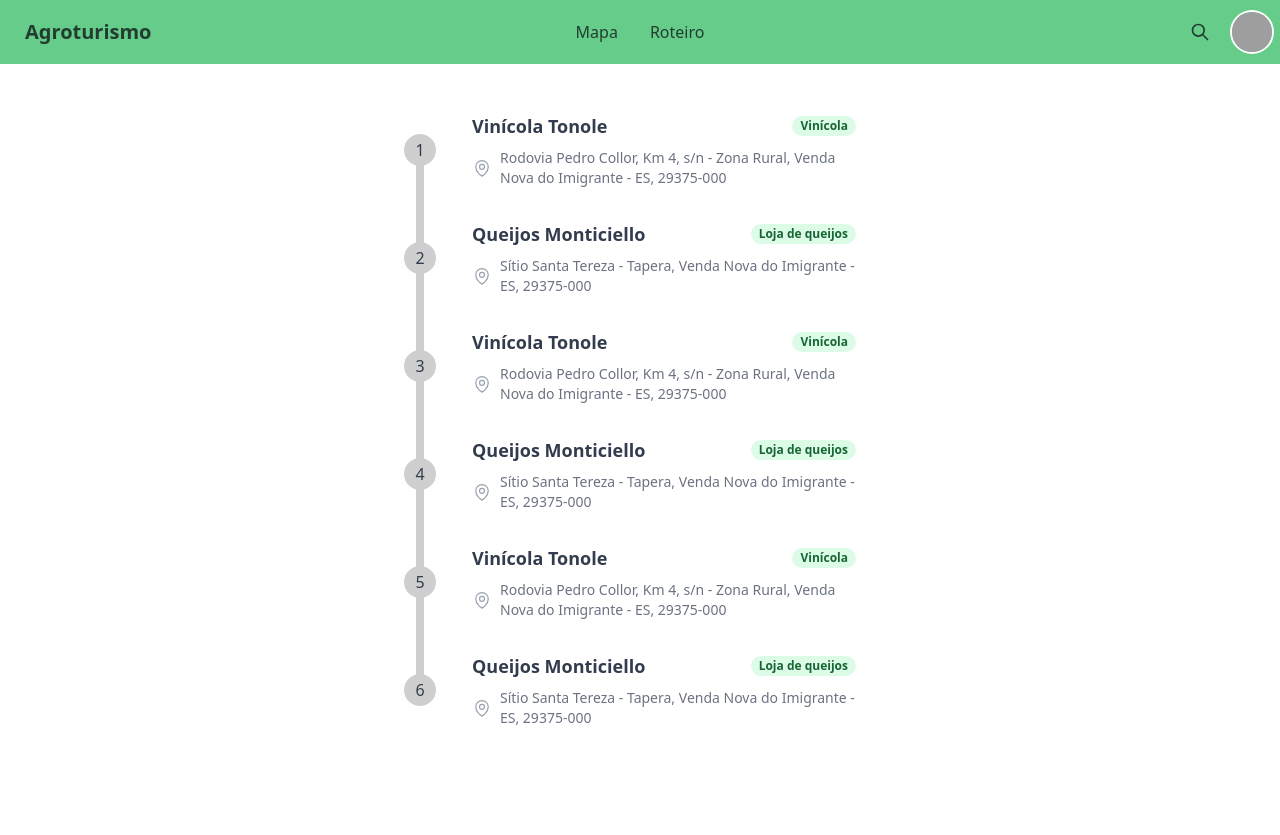
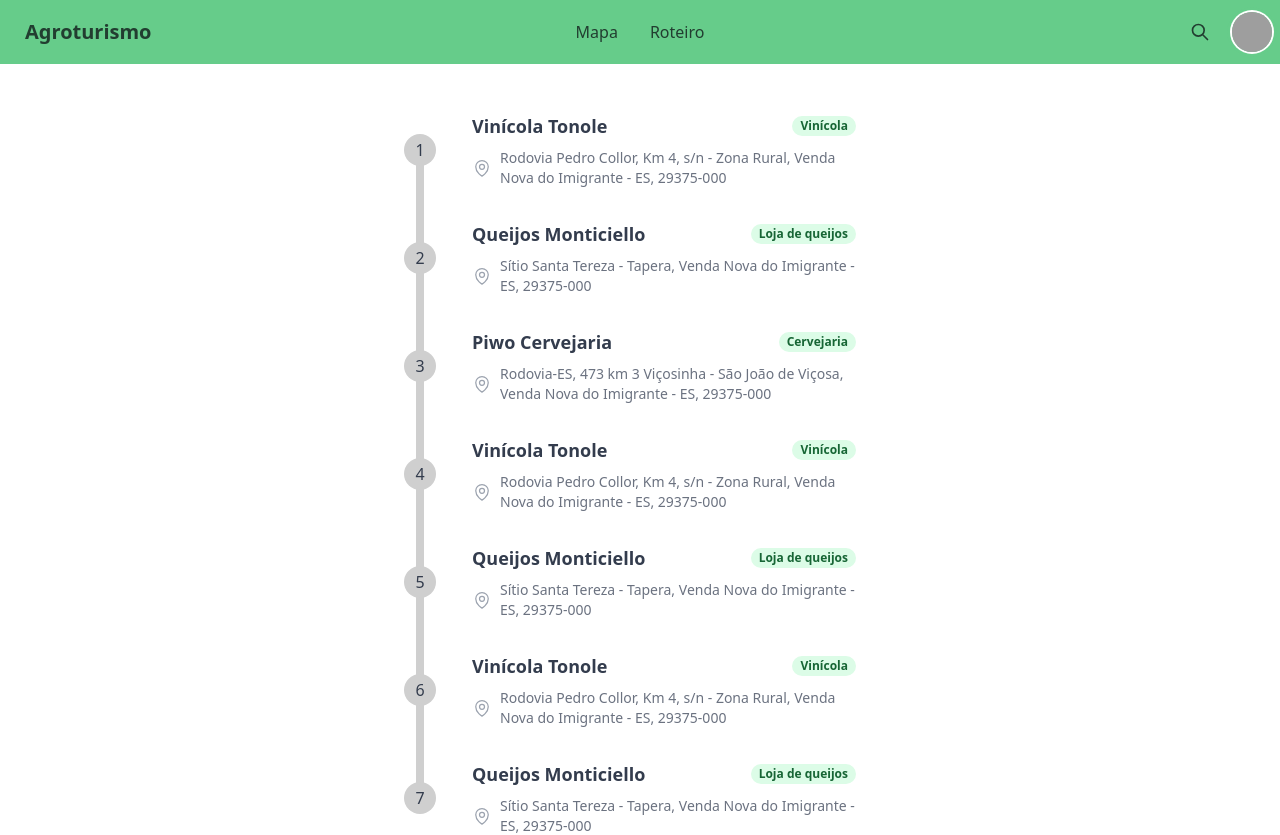
Before and after one commit to douglasgusson/agroturismo-app, a Next.js app: page /itinerary in a window 1280 px wide. Shown: the top 835 px of the page. Built offline with nearby package versions, Linux system fonts and the light colour scheme; grey boxes are pictures that could not be loaded.

Commit message:
Adição next PWA

```diff
--- a/next.config.js
+++ b/next.config.js
@@ -1,3 +1,7 @@
+const withPWA = require('next-pwa')({
+  dest: 'public'
+})
+
 /** @type {import('next').NextConfig} */
 const nextConfig = {
   experimental: {
@@ -8,4 +12,4 @@
   },
 };
 
-module.exports = nextConfig;
+module.exports = withPWA(nextConfig);
--- a/package.json
+++ b/package.json
@@ -19,6 +19,7 @@
     "eslint-config-next": "13.2.3",
     "leaflet": "^1.9.3",
     "next": "13.2.3",
+    "next-pwa": "^5.6.0",
     "react": "18.2.0",
     "react-dom": "18.2.0",
     "react-leaflet": "^4.2.1",
--- a/src/app/itinerary/page.tsx
+++ b/src/app/itinerary/page.tsx
@@ -23,6 +23,14 @@
         "Sítio Santa Tereza - Tapera, Venda Nova do Imigrante - ES, 29375-000",
       latitude: -20.3261393,
       longitude: -41.1212182,
+    },
+    {
+      name: "Piwo Cervejaria",
+      slug: "piwo-cervejaria",
+      description: "Cervejaria",
+      address: "Rodovia-ES, 473 km 3 Viçosinha - São João de Viçosa, Venda Nova do Imigrante - ES, 29375-000",
+      latitude: -20.355606446900193,
+      longitude: -41.18726883310345
     },
     {
       name: "Vinícola Tonole",
--- a/src/components/Map/Map.tsx
+++ b/src/components/Map/Map.tsx
@@ -39,6 +39,14 @@
       latitude: -20.3261393,
       longitude: -41.1212182,
     },
+    {
+      name: "Piwo Cervejaria",
+      slug: "piwo-cervejaria",
+      description: "Cervejaria",
+      address: "Rodovia-ES, 473 km 3 Viçosinha - São João de Viçosa, Venda Nova do Imigrante - ES, 29375-000",
+      latitude: -20.355606446900193,
+      longitude: -41.18726883310345
+    }
   ]);
 
   return (
```
Also changed, not shown: 2 other files (tests, documents, lock files or other folders).
